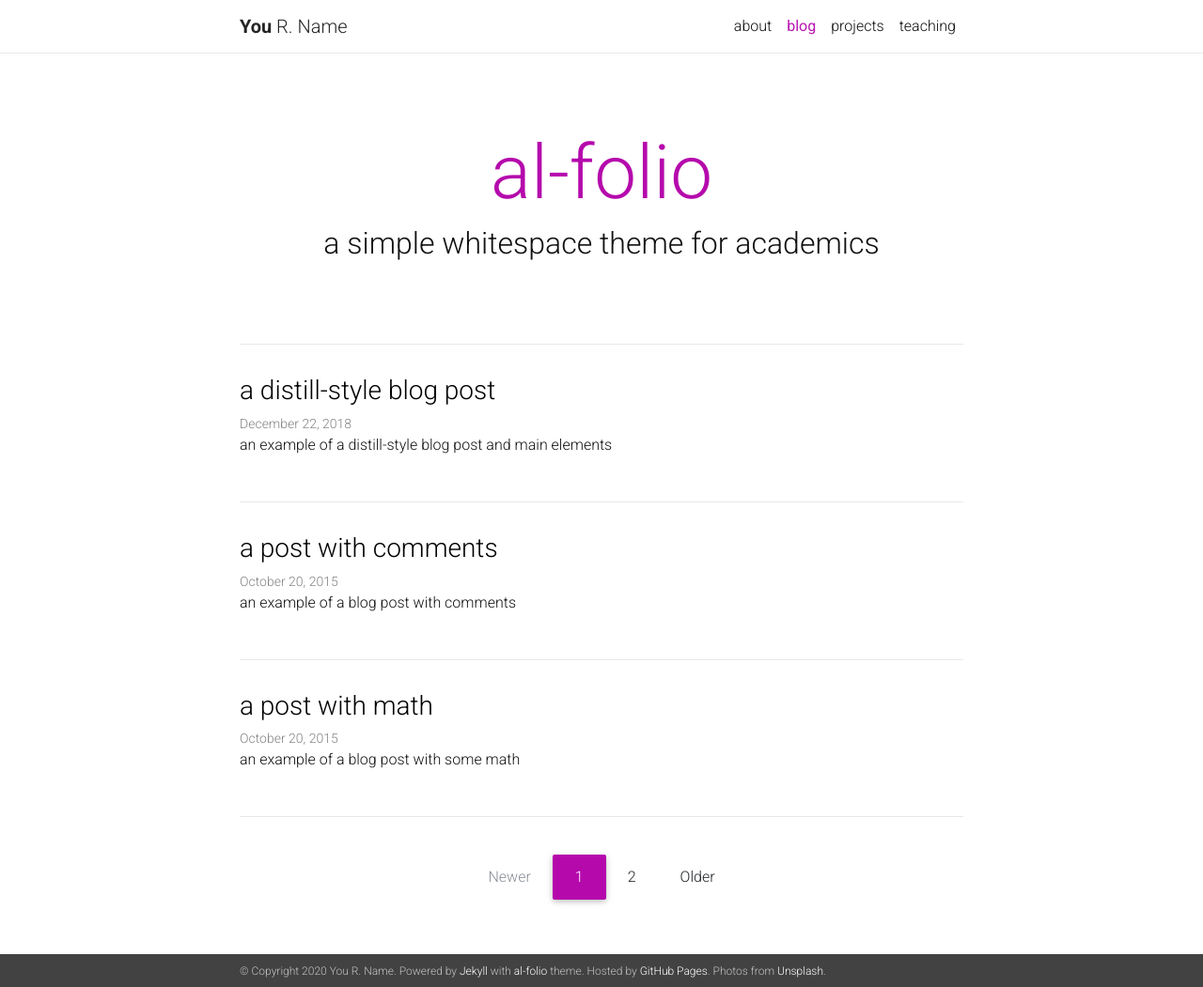
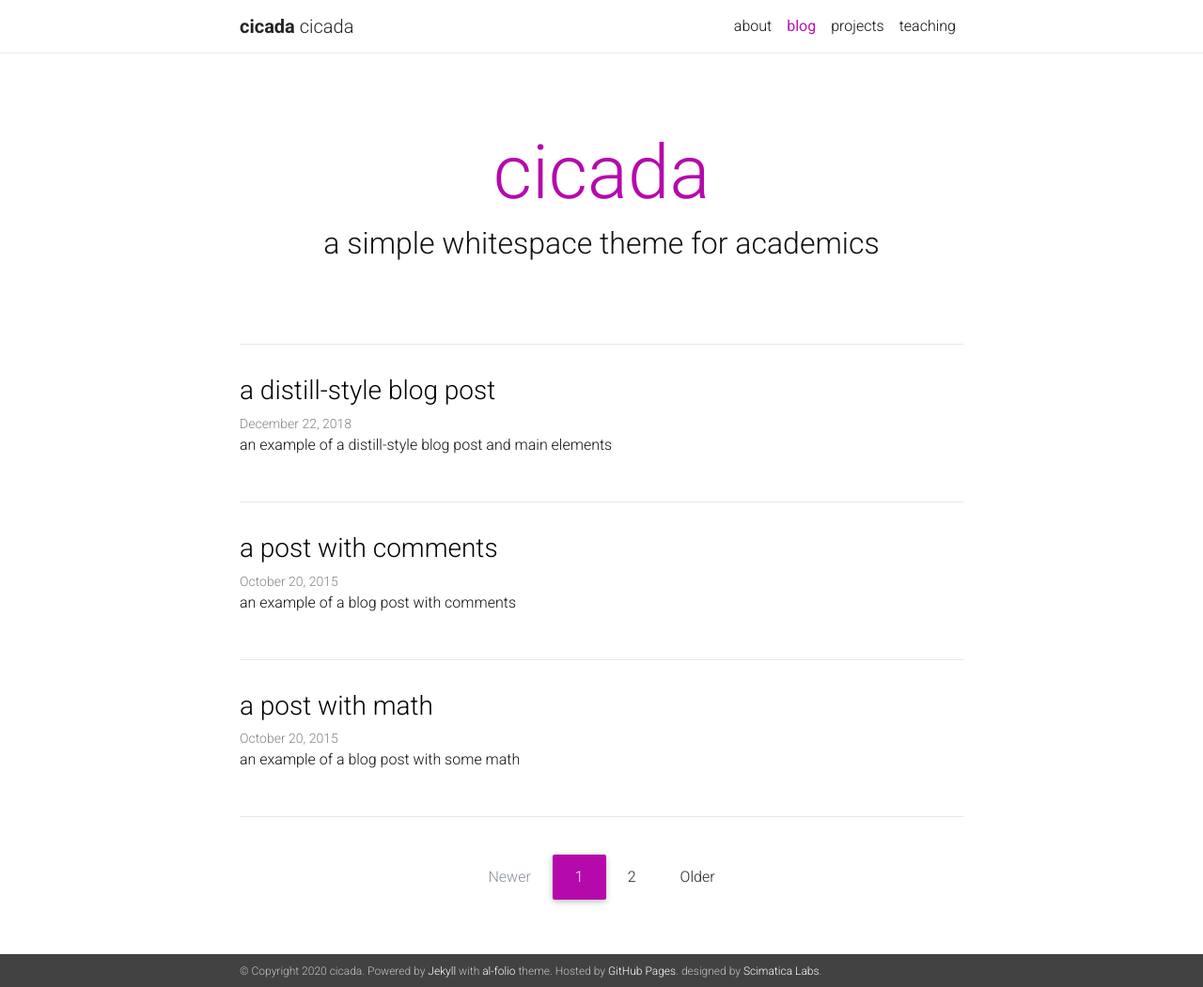
Before and after one commit to Scimatica-Labs/cicadadesign.in, a Jekyll site: the page built from blog/index.html, in a window 1280 px wide and 1051 px high. Shown: the whole window at 94% size. Built offline with Jekyll 4.4.1, drawn with Linux system fonts in a browser that asks for light colours; nearby versions of some CDN libraries; the list of posts is cut into pages by our own code; a style sheet for code colours, icons or effects is not loaded.

Commit message:
Update _config.yml

```diff
--- a/_config.yml
+++ b/_config.yml
@@ -2,14 +2,14 @@
 # Site settings
 # -----------------------------------------------------------------------------
 
-title: You R. Name
-email: you@example.com
+title: cicada
+email: cicada.belgao@gmail.com
 description: > # this means to ignore newlines until "url:"
   A simple, whitespace theme for academics. Based on [*folio](https://github.com/bogoli/-folio) design.
 footer_text: >
   Powered by <a href="http://jekyllrb.com/" target="_blank">Jekyll</a> with <a href="https://github.com/alshedivat/al-folio">al-folio</a> theme.
   Hosted by <a href="https://pages.github.com/" target="_blank">GitHub Pages</a>.
-  Photos from <a href="https://unsplash.com" target="_blank">Unsplash</a>.
+  designed by <a href="">Scimatica Labs</a>.
 
 url:  # the base hostname & protocol for your site
 baseurl:  # the subpath of your site, e.g. /blog/
@@ -56,7 +56,7 @@ google_analytics: UA-XXXXXXXXX # out your google-analytics code
 # Blog
 # -----------------------------------------------------------------------------
 
-blog_name: al-folio  # your blog must have a name for it to show up in the nav bar
+blog_name: cicada  # your blog must have a name for it to show up in the nav bar
 blog_description: a simple whitespace theme for academics
 permalink: /blog/:year/:title/
 
```
